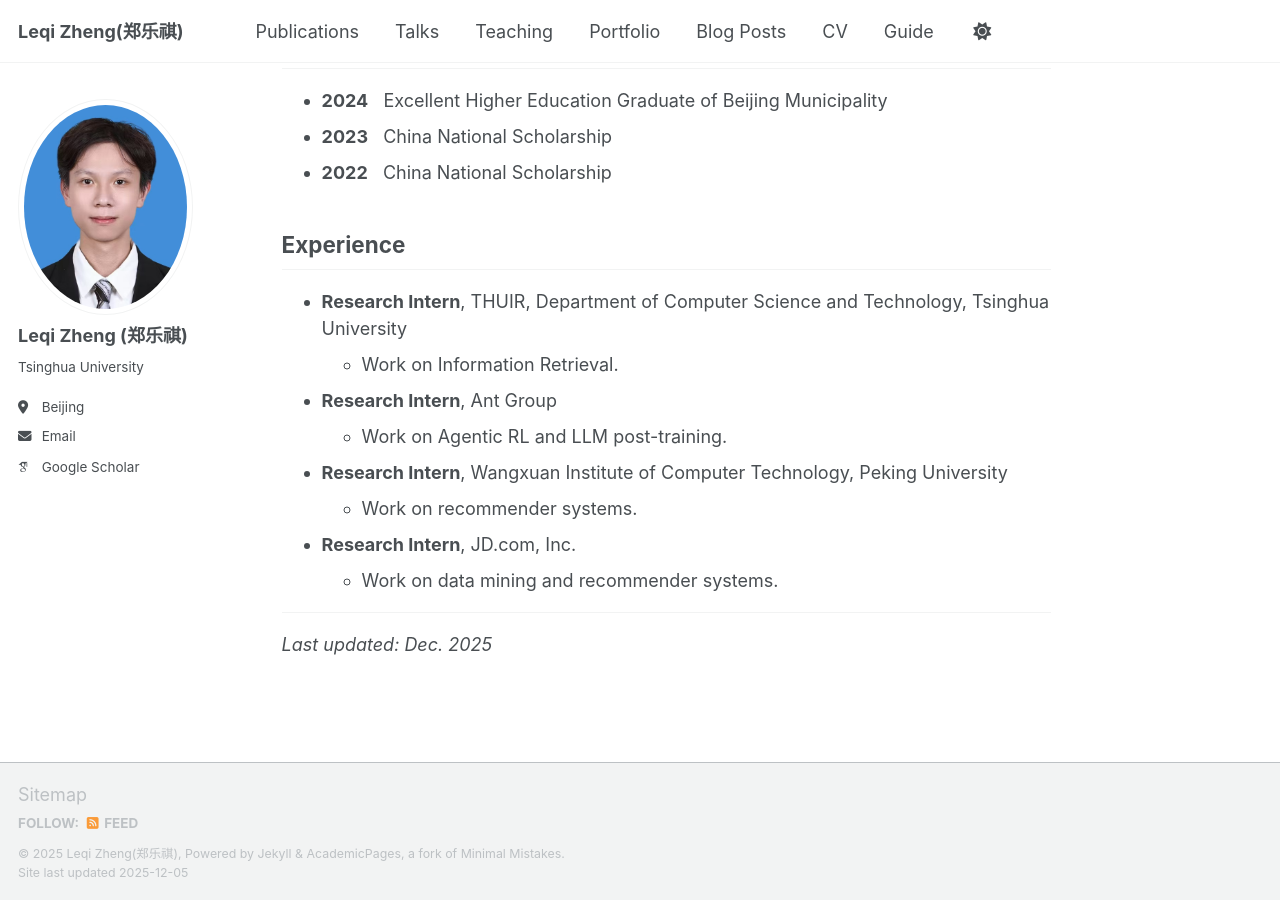
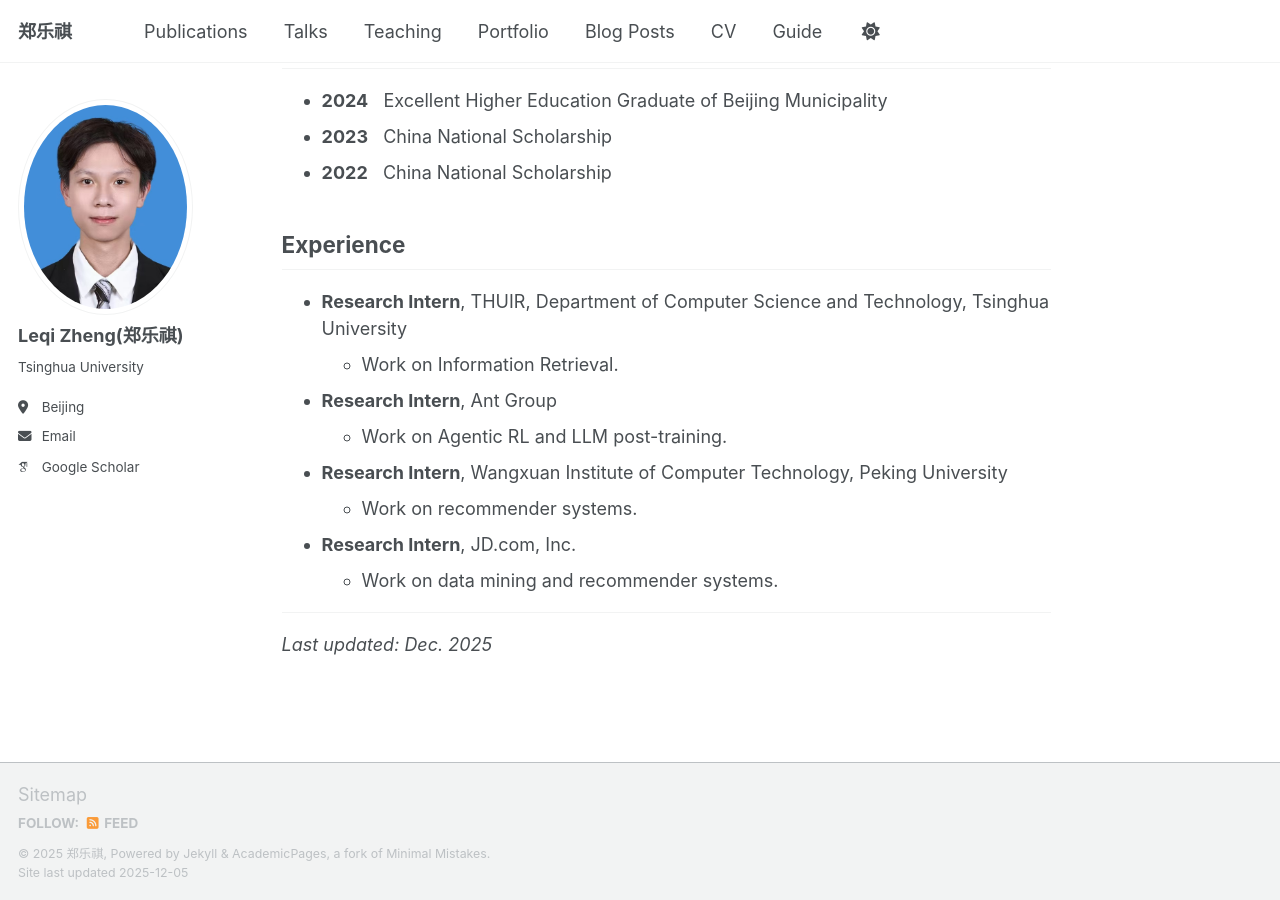
Before and after one commit to LQgdwind/LQgdwind.github.io, a Jekyll site: the page built from _pages/about.md, in a window 1280 px wide and 900 px high, scrolled down 2322 px. Built offline with Jekyll 4.4.1, drawn with Linux system fonts in a browser that asks for light colours; some web fonts are replaced; a script bundle is joined from its source files by our own code; library files that are not in the unit come from our copies.

Commit message:
Update _config.yml

```diff
--- a/_config.yml
+++ b/_config.yml
@@ -9,9 +9,9 @@
 # Basic Site Settings
 locale                   : "en-US"
 site_theme               : "default" # Currently available options are "default", "air"
-title                    : "Leqi Zheng(郑乐祺)"
+title                    : "郑乐祺"
 title_separator          : "-"
-name                     : &name "Leqi Zheng(郑乐祺)"
+name                     : &name "郑乐祺"
 description              : &description "Master at Tsinghua University"   # Update this with a general description of your site, this is the default if not overridden by a page
 url                      : https://lqgdwind.github.io/ # The base hostname & protocol for your site e.g. "https://[your GitHub username].github.io",
                                                            # or if you already have some other page hosted on Github then use "https://[your GitHub username].github.io/[Your Repo Name]"
@@ -24,7 +24,7 @@ repository               : "LQgdwind/LQgdwind.github.io"
 author:
   # Biographic information
   avatar           : "zlq.png"
-  name             : "Leqi Zheng (郑乐祺)"
+  name             : "Leqi Zheng(郑乐祺)"
   pronouns         : # example: "she/her"
   bio              : "Tsinghua University"
   location         : "Beijing"
```
